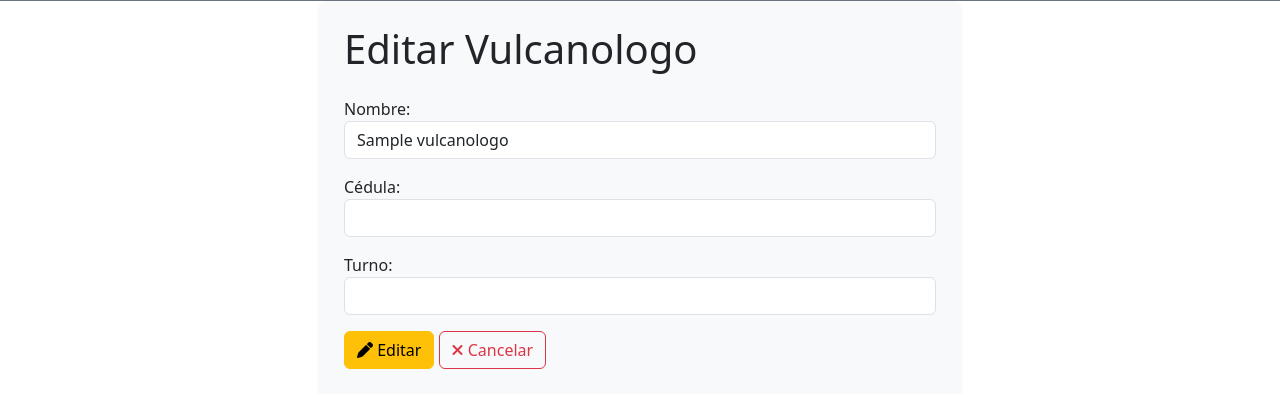
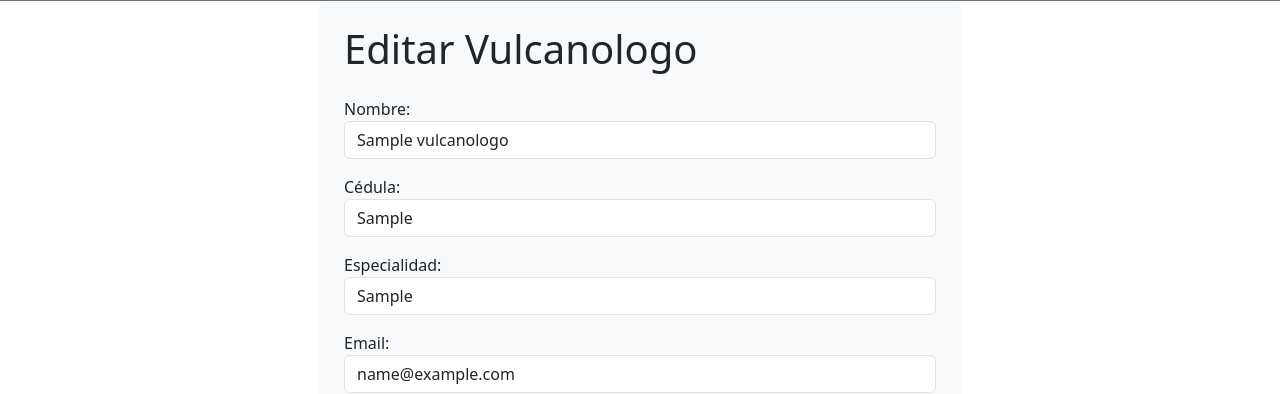
Before and after one commit to Stalin202-cpu/OceanoSJ21, a Django app: page /editarVulca/1 in a window 1280 px wide. Shown: the part 79-473 px from the top of the page. Run offline with Django 5.2, Linux system fonts and the light colour scheme; tables that the repository leaves empty hold one stand-in row (values such as "Sample post"); some libraries are stand-ins or nearby versions.

Commit message:
Completo VULC

```diff
--- a/Aplicaciones/vulcanologo/templates/editarVulca.html
+++ b/Aplicaciones/vulcanologo/templates/editarVulca.html
@@ -12,11 +12,14 @@
             <label for="nombre">Nombre:</label>
             <input class="form-control mb-3" type="text" name="nombre" id="nombre" value="{{vulcaEditar.nombre}}" >
 
-            <label for="cedula">Cédula:</label>
-            <input class="form-control mb-3" type="text" name="cedula" id="cedula" value="{{vulcaEditar.cedula}}" >
+            <label for="apellido">Cédula:</label>
+            <input class="form-control mb-3" type="text" name="apellido" id="apellido" value="{{vulcaEditar.apellido}}" >
 
-            <label for="turno">Turno:</label>
-            <input class="form-control mb-3" type="text" name="turno" id="turno" value="{{vulcaEditar.turno}}" >
+            <label for="especialidad">Especialidad:</label>
+            <input class="form-control mb-3" type="text" name="especialidad" id="especialidad" value="{{vulcaEditar.especialidad}}" >
+
+            <label for="email">Email:</label>
+            <input class="form-control mb-3" type="text" name="email" id="email" value="{{vulcaEditar.email}}" >
 
 
 
```
Also changed, not shown: db.sqlite3.
